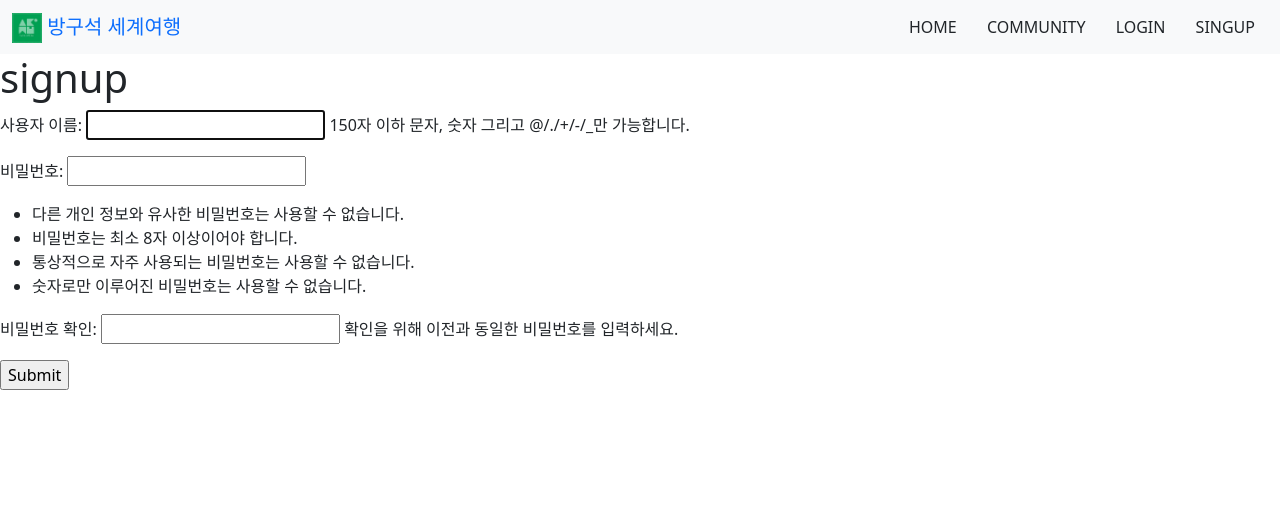
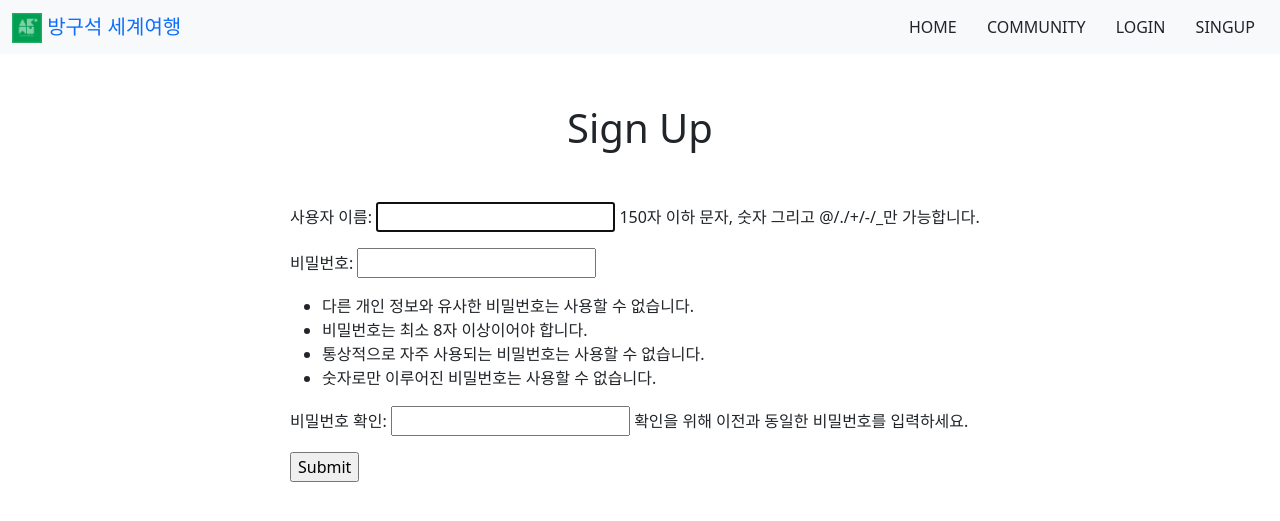
Before and after one commit to wynne-baek/BKS-world, a Django app: page /accounts/signup/ in a window 1280 px wide. Shown: the top 521 px of the page. Run offline with Django 3.2, Linux system fonts and the light colour scheme.

Commit message:
edit signup h1

```diff
--- a/accounts/templates/accounts/signup.html
+++ b/accounts/templates/accounts/signup.html
@@ -1,11 +1,14 @@
 {% extends 'base.html' %}
 
 {% block content %}
-<h1>signup</h1>
-
+<div class="text-center" style="margin-top: 50px; margin-bottom: 50px">
+<h1>Sign Up</h1>
+</div>
+<div style="width: 700px; margin-top: 10px;" class="mx-auto">
 <form action="" method="POST">
   {% csrf_token %}
   {{ form.as_p }}
   <input type="submit">
 </form>
+</div>
 {% endblock content %}
```
